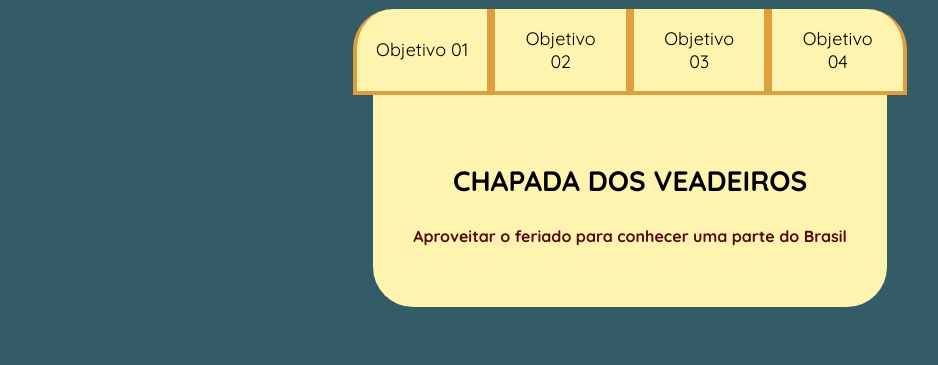
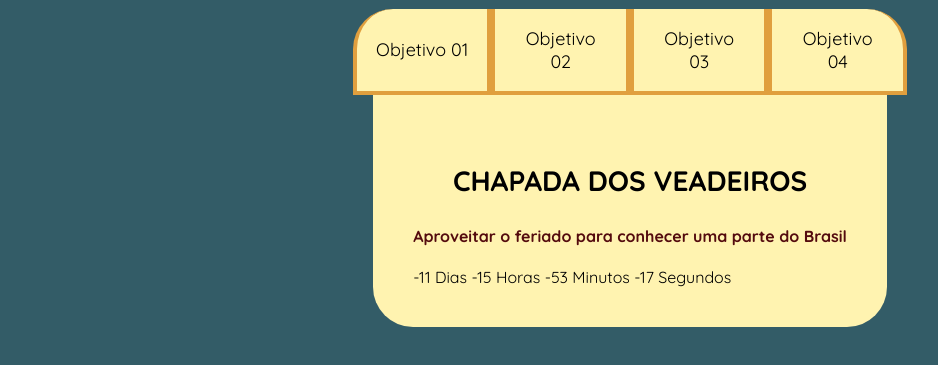
Before and after one commit to teotoniojr/2025-3B-Meus-Objetivos, a plain HTML site: page index.html in a window 1280 px wide. Shown: the part 101-466 px from the top of the page, without its empty margins (10-948 px from the left). Drawn offline with Linux system fonts and the light colour scheme; a web font is replaced by a local one.

Commit message:
Add files via upload

```diff
--- a/index.html
+++ b/index.html
@@ -22,22 +22,27 @@
             <div class="aba-conteudo ativo">
                 <h3 class="aba-conteudo-titulo-principal">Chapada dos veadeiros</h3>
                 <h4 class="aba-conteudo-titulo-secundario"> Aproveitar o feriado para conhecer uma parte do Brasil</h4>
+                <div class="contador"></div>
             </div>
             <div class="aba-conteudo">
                 <h3 class="aba-conteudo-titulo-principal"> Show Gilberto Gil</h3>
                 <h4 class="aba-conteudo-titulo-secundario"> Participar da última turne do cantor Gilberto Gil</h4>
+                <div class="contador"></div>
             </div>
             <div class="aba-conteudo">
                 <h3 class="aba-conteudo-titulo-principal">Passar em TADS</h3>
-                <h4 class="aba-conteudo-titulo-secundario"> Passar em todas as disciplinas do primeiro semestre de Tecnologia em análise e desenvolvimento de sistemas</h4>
+                <h4 class="aba-conteudo-titulo-secundario"> Passar em todas as disciplinas do primeiro semestre de
+                    Tecnologia em análise e desenvolvimento de sistemas</h4>
+                <div class="contador"></div>
             </div>
             <div class="aba-conteudo">
                 <h3 class="aba-conteudo-titulo-principal"> Ver o Mar</h3>
                 <h4 class="aba-conteudo-titulo-secundario"> Ir para a praia antes do fim do ano!</h4>
+                <div class="contador"></div>
             </div>
         </div>
     </section>
-    <script src="main.js" ></script>
+    <script src="main.js"></script>
 </body>
 
 </html>
--- a/main.js
+++ b/main.js
@@ -1,5 +1,20 @@
 const botoes = document.querySelectorAll(".botao");
-const textos = document.querySelectorAll(".aba-conteudo")
+const textos = document.querySelectorAll(".aba-conteudo");
+
+const contadores = document.querySelectorAll(".contador");
+
+const tempoObjetivo01 = new Date("2025-04-15T00:00:00");
+const tempoObjetivo02 = new Date("2025-06-05T00:00:00");
+const tempoObjetivo03 = new Date("2025-07-02T00:00:00");
+const tempoObjetivo04 = new Date("2025-11-10T00:00:00");
+
+const tempos = [tempoObjetivo01, tempoObjetivo02, tempoObjetivo03, tempoObjetivo04];
+
+for(i =0; i < contadores.length; i++){
+    contadores[i].textContent = calculaTempo(tempos[i]);
+}
+
+
 
 for (let i= 0; i < botoes.length; i++){
 
@@ -14,3 +29,19 @@ for (let i= 0; i < botoes.length; i++){
         textos[i].classList.add('ativo');
     }
 }
+
+function calculaTempo(tempoObjetivo){
+    let tempoAtual = new Date();
+    let tempoFinal = tempoObjetivo - tempoAtual;
+
+    let segundos = Math.floor(tempoFinal/1000);
+    let minutos = Math.floor(segundos/60);
+    let horas = Math.floor(minutos/60);
+    let dias = Math.floor(horas/24);
+
+    segundos %= 60;
+    minutos %= 60;
+    horas %= 24;
+
+    return dias + " Dias " + horas + " Horas " + minutos + " Minutos " + segundos + " Segundos "
+}
```
